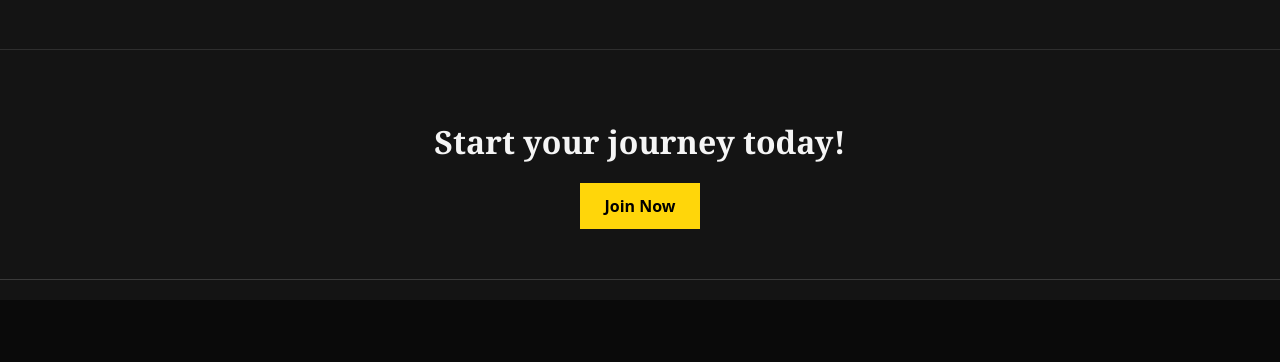
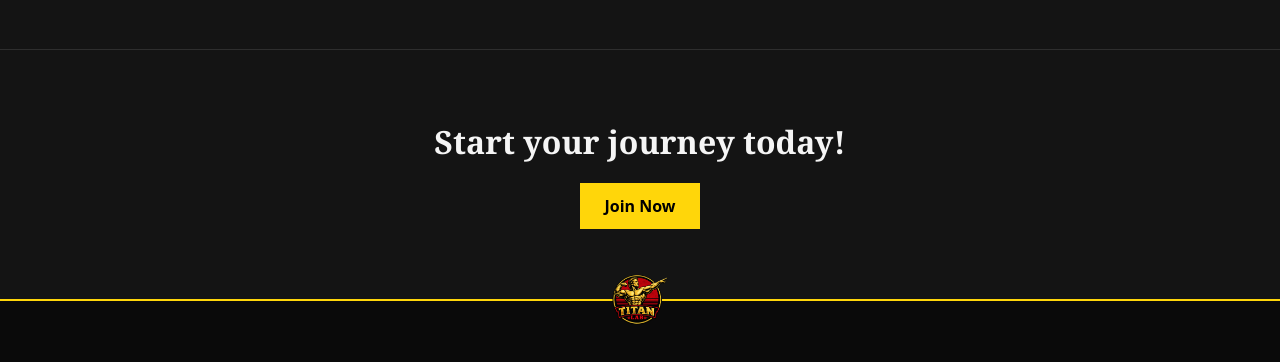
Before and after one commit to tatipoda/griffithY1FinalCSWD, a React (Vite) app in the folder finalProject/: page / in a window 1280 px wide. Shown: the part 4880-5242 px from the top of the page. Built offline with nearby package versions, Linux system fonts and the light colour scheme.

Commit message:
Improve home page, add divider line to footer

```diff
--- a/finalProject/src/components/Footer/Footer.jsx
+++ b/finalProject/src/components/Footer/Footer.jsx
@@ -10,6 +10,13 @@ import tikTokWhite from '../../assets/icons/tikTokWhite.png';
 function Footer({theme}) {
   return (
     <footer className={styles.footer}>
+      <div className={styles.dividerContainer}>
+        <div className={styles.line}></div>
+        <div className={styles.logoWrap}>
+          <img src="/titanLogo.png" alt="Titan Lab Logo" />
+        </div>
+      </div>
+
         <div className={styles.footerDetail}>
       <div className={styles.gymName}>
         <h2>Titan Lab</h2>
--- a/finalProject/src/components/Footer/Footer.module.css
+++ b/finalProject/src/components/Footer/Footer.module.css
@@ -3,6 +3,30 @@
     flex-direction: column;
     background-color: var(--bg-footer);
     color: var(--text);
+}
+.dividerContainer{
+  position: relative;
+  width: 100%;
+}
+.line{
+  width: 100%;
+  height: 2px;
+  background-color: var(--yellow);
+}
+.logoWrap{
+  position: absolute;
+  left: 50%;
+  top:50%;
+  width: 55px;
+  display: flex;
+  align-items: center;
+  justify-content: center;
+  transform: translate(-50%, -50%);
+}
+.logoWrap img{
+  width:100%;
+  height: 100%;
+  object-fit: contain;
 }
 
 .gymName{
--- a/finalProject/src/components/pages/HomePage/HomePage.module.css
+++ b/finalProject/src/components/pages/HomePage/HomePage.module.css
@@ -225,7 +225,7 @@
 .cta {
   padding: 50px 6%;
   text-align: center;
-  border-bottom: 1px solid var(--border-strong);
+
 }
 
 .cta h2 {
```
